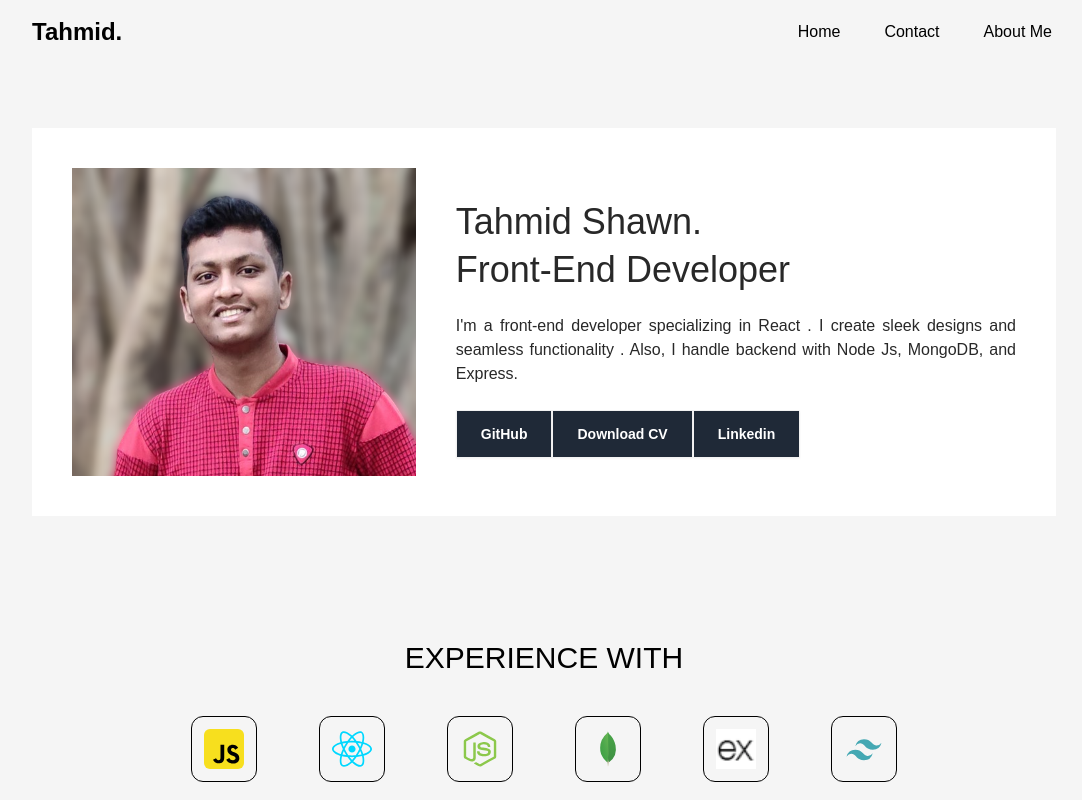
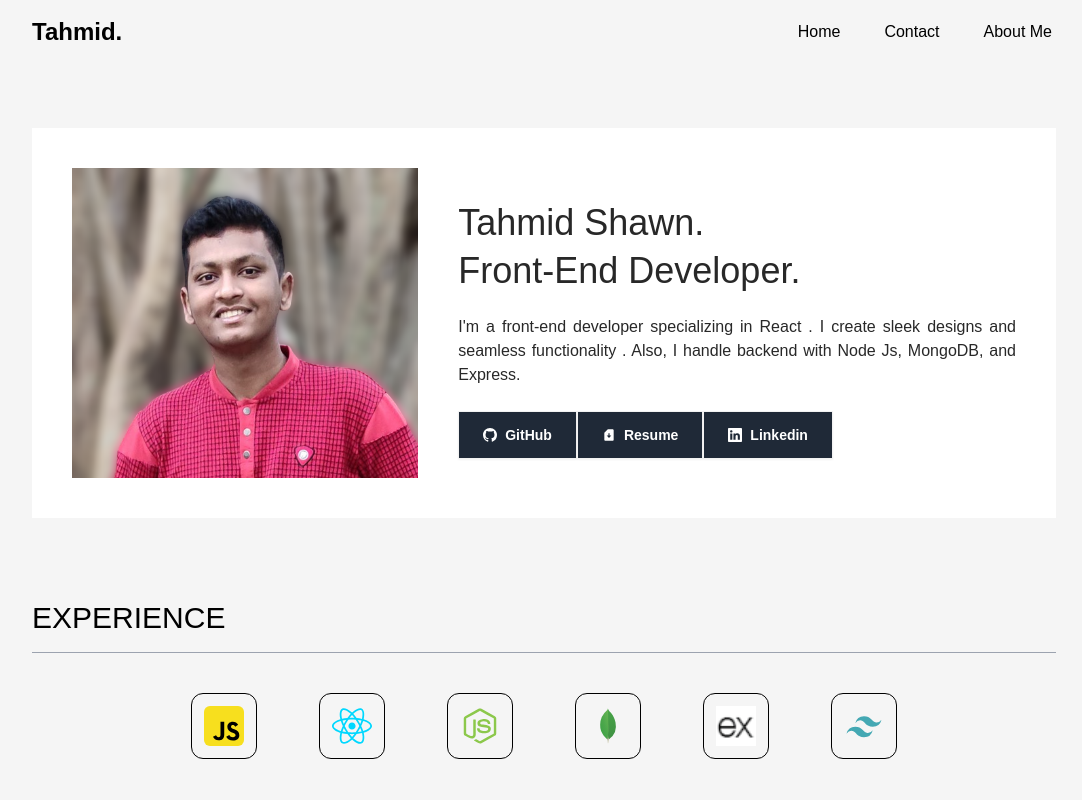
Before and after one commit to TahmidShawn/Tahmid_Portfolio, a React (Vite) app: page / in a window 1280 px wide. Shown: the top 800 px of the page, without its empty margins (96-1178 px from the left). Built offline with nearby package versions, Linux system fonts and the light colour scheme.

Commit message:
add icon to the banner section btn

```diff
--- a/src/Components/Banner/Banner.jsx
+++ b/src/Components/Banner/Banner.jsx
@@ -2,7 +2,9 @@
 import { Link } from 'react-router-dom';
 import img from './../../assets/tahmid1.png'
 import { BsLinkedin } from "react-icons/bs";
-import { BiLogoFacebookSquare } from "react-icons/bi";
+import { BsGithub } from "react-icons/bs";
+import { MdSimCardDownload } from "react-icons/md";
+
 
 const Banner = () => {
     const handleDownloadCV = () => {
@@ -12,16 +14,16 @@ const Banner = () => {
 
     };
     return (
-        <header className="h-[560px] z-30 pt-32 max-w-6xl mx-auto">
-            <div className="flex flex-col md:flex-row gap-10 items-center justify-between pt-0 md:p-10 bg-white">
-                <div className="w-[700px]">
+        <header className=" md:h-[560px] z-30 md:pt-32 max-w-6xl mx-auto">
+            <div className="flex flex-col md:flex-row gap-10 items-center justify-between pt-32 md:p-10 pb-10 bg-white">
+                <div className=" w-3/4">
                     <img src={img} />
                 </div>
                 <div className='text-center md:text-left'>
                     <h1 className='font-medium text-4xl mt-4'> Tahmid Shawn.</h1>
-                    <h1 className='font-medium text-4xl mt-2 mb-6'> Front-End Developer</h1>
+                    <h1 className='font-medium text-4xl mt-2 mb-6'> Front-End Developer.</h1>
 
-                    <p className='mt-4 text-justify'>I'm a front-end developer specializing in React . I create sleek designs and seamless functionality . Also, I handle backend with Node Js, MongoDB, and Express.</p>
+                    <p className='mt-4 text-center mx-4 md:text-justify md:mx-0'>I'm a front-end developer specializing in React . I create sleek designs and seamless functionality . Also, I handle backend with Node Js, MongoDB, and Express.</p>
                     {/* <section className='flex mt-2 items-center gap-1 ml-[2px]'>
                         <a href='https://www.linkedin.com/in/tahmid-shawn/' target='_blanks' className='text-black text-2xl'> <BsLinkedin /></a>
                         <a href='https://www.facebook.com/md.tahmid022' target='_blanks' className='text-black text-3xl'> <BiLogoFacebookSquare /> </a>
@@ -30,11 +32,11 @@ const Banner = () => {
                     <section className='mt-6'>
                         <div className=''>
                             <Link target='_blanks' to='https://github.com/TahmidShawn'>
-                                <button className='bg-gray-800 text-white btn rounded-none p-2 px-6 font-bold hover:bg-gray-800 hover:text-white hover:btn-neutral'>GitHub</button>
+                                <button className='bg-gray-800 text-white btn rounded-none p-2 px-6 font-bold hover:bg-gray-800 hover:text-white hover:btn-neutral'><BsGithub />  GitHub</button>
                             </Link>
-                            <button onClick={handleDownloadCV} className='bg-gray-800 text-white btn rounded-none p-2 px-6 font-bold hover:bg-gray-800 hover:text-white hover:btn-neutral'>Download CV</button>
+                            <button onClick={handleDownloadCV} className='bg-gray-800 text-white btn rounded-none p-2 px-6 font-bold hover:bg-gray-800 hover:text-white hover:btn-neutral'><MdSimCardDownload /> Resume</button>
                             <Link target='_blanks' to='https://github.com/TahmidShawn'>
-                                <button className='bg-gray-800 text-white btn rounded-none p-2 px-6 font-bold hover:bg-gray-800 hover:text-white hover:btn-neutral'>Linkedin</button>
+                                <button className='bg-gray-800 text-white btn rounded-none p-2 px-6 font-bold hover:bg-gray-800 hover:text-white hover:btn-neutral'> <BsLinkedin></BsLinkedin> Linkedin</button>
                             </Link>
                         </div>
                     </section>
--- a/src/Components/Experience/Experience.jsx
+++ b/src/Components/Experience/Experience.jsx
@@ -9,8 +9,8 @@ const skills = [skills1, skills2, skills3, skills4, skills5, skills6];
 
 const Experience = () => {
     return (
-        <section className="text-black pt-40 md:pt-20 ">
-            <h2 className="text-center text-3xl">EXPERIENCE WITH</h2>
+        <section className="text-black pt-10 ">
+            <h2 className="text-3xl pb-4 border-b-[1px] border-gray-400">EXPERIENCE</h2>
             <div className='grid grid-cols-3 md:grid-cols-6 max-w-3xl mx-auto mt-2'>
                 {skills.map((skill, index) => (
                     <div key={index} className='border-[1px] border-black w-max p-3 rounded-xl mx-auto mt-8'>
```
